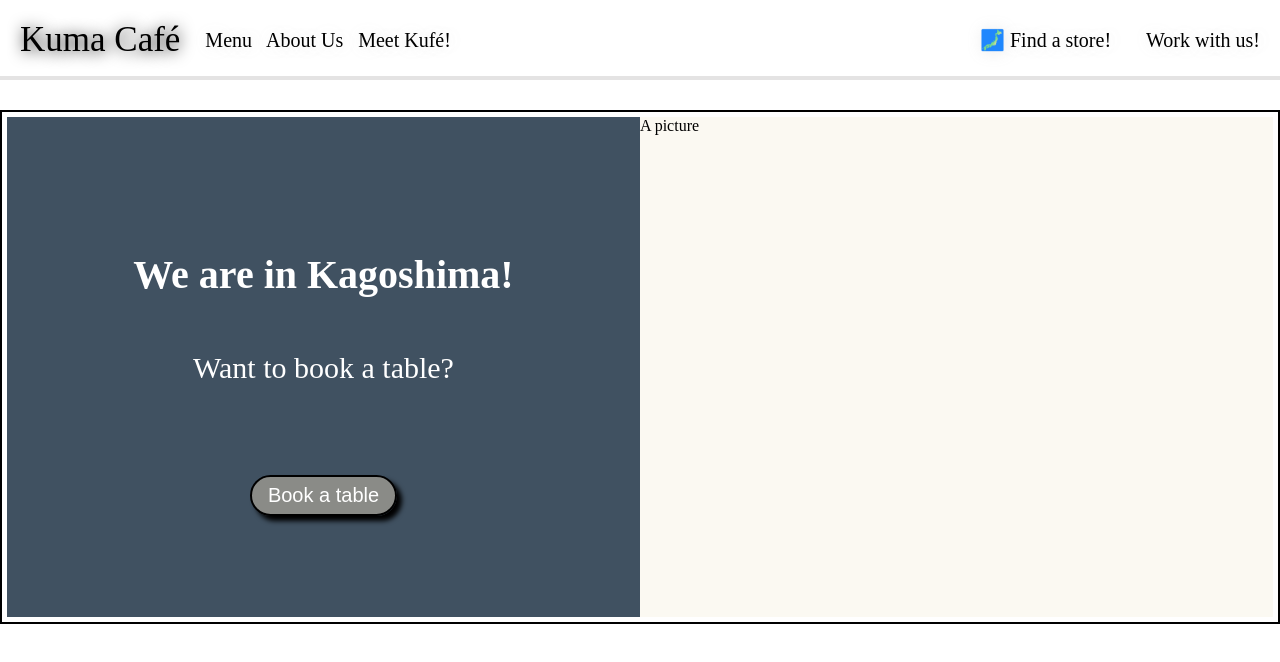
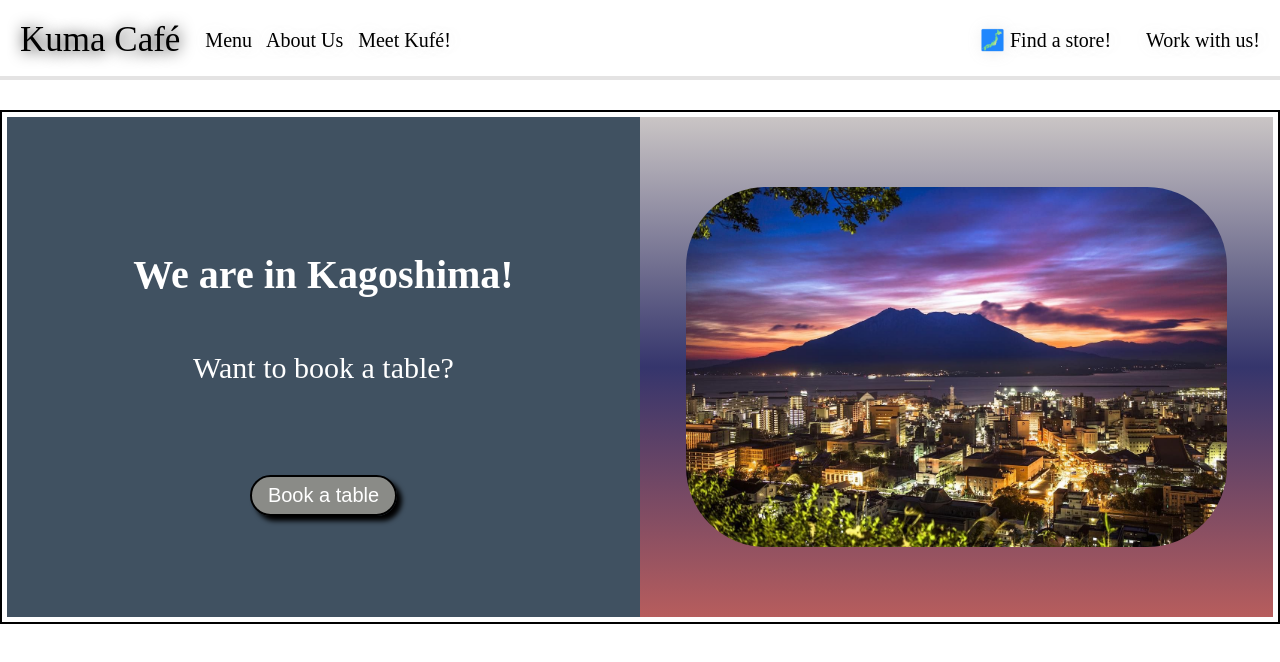
Before and after one commit to kuriroley/Kuma-Cafe, a plain HTML site: page index.html in a window 1280 px wide. Drawn offline with Linux system fonts and the light colour scheme.

Commit message:
new changes on display

```diff
--- a/index.css
+++ b/index.css
@@ -104,6 +104,17 @@ main{
 .picture-container{
     height: 100%;
     width: 50%;
-    background-color: rgb(251, 249, 242);
+    background: linear-gradient(rgb(202, 197, 197), rgb(53, 53, 108) , rgb(183, 93, 93));
     margin: 0 auto;
+    display: flex;
+    align-items: center;
+    justify-content: center;
 }
+
+.kagopic{
+    border-radius: 100px;
+    padding: 20px;
+    height: 400px;
+    max-width: 100%;
+    object-fit: contain;
+}
--- a/index.html
+++ b/index.html
@@ -25,10 +25,10 @@
                 <div class="info-text">
                     <h1>We are in Kagoshima!</h1>
                     <p>Want to book a table?</p>
-                    <input class='menu-button' type="button" value="Book a table">
+                    <button class="menu-button">Book a table</button>
                 </div>
                 <div class="picture-container">
-                    A picture
+                    <img class="kagopic" src="images/kagoshima.jpg" alt="a picture of a volcano and a city">
                 </div>
             </div>
         </section>
```
Also changed, not shown: images/kagoshima.jpg (added), 1 other file.
